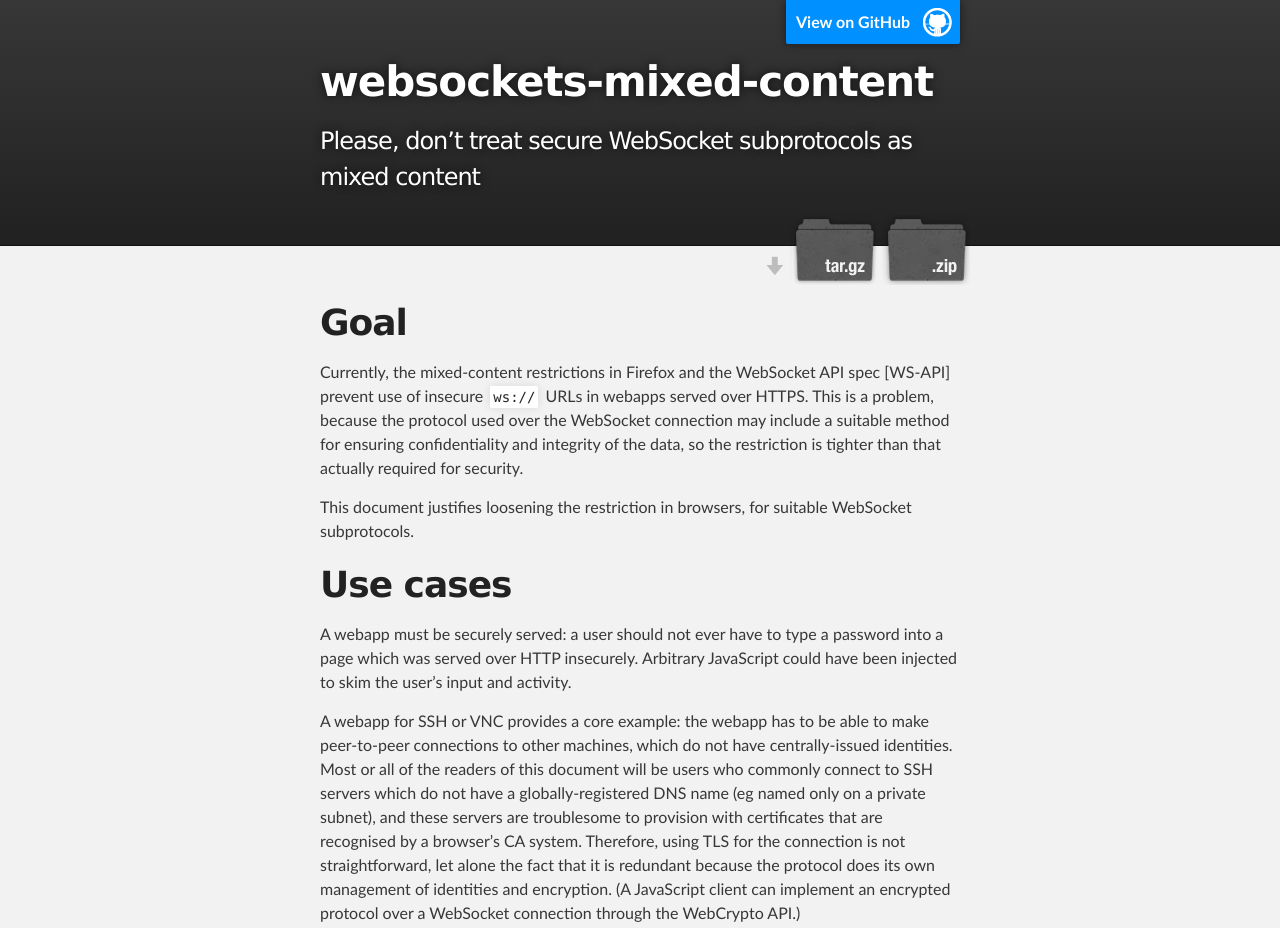
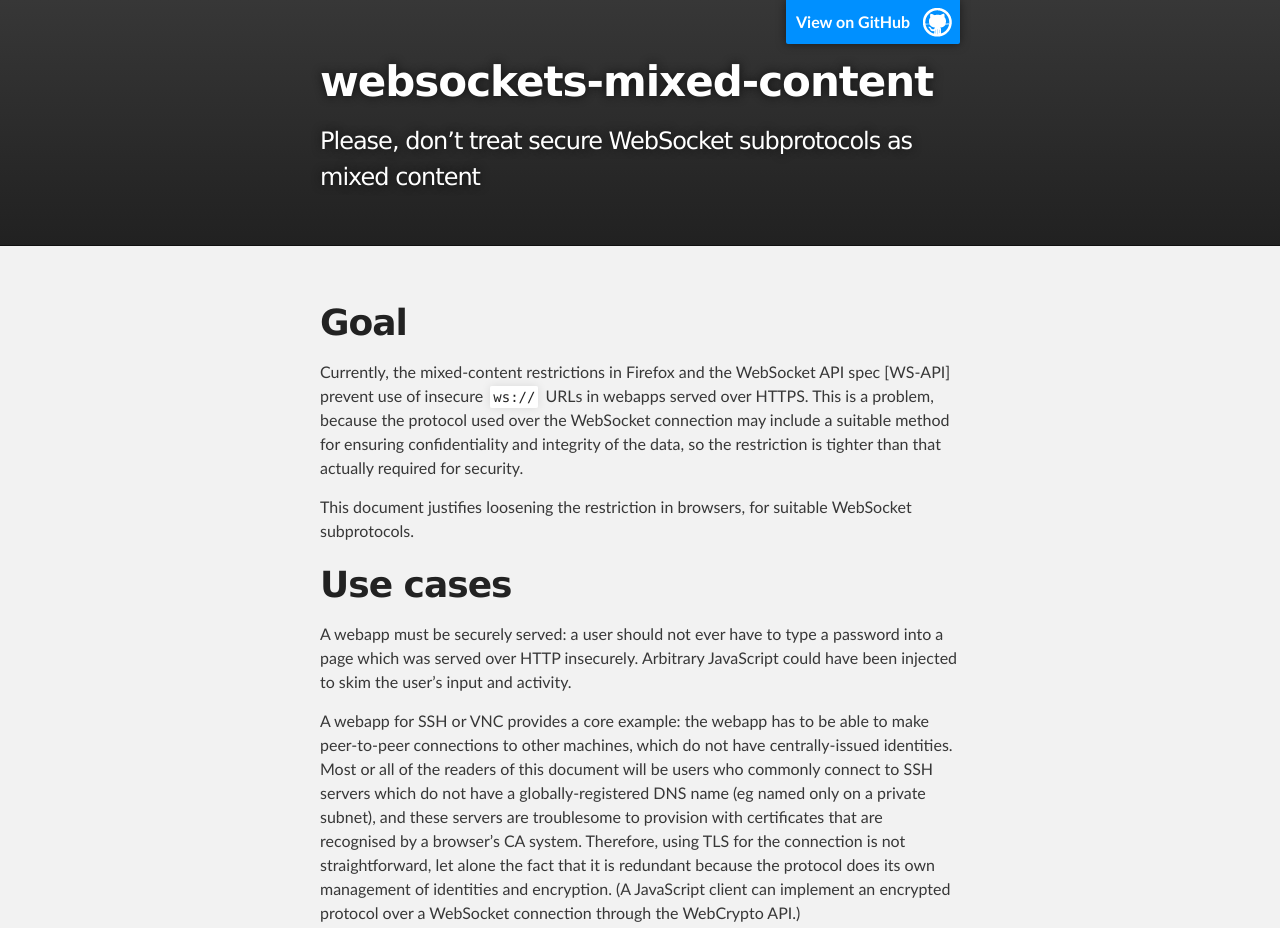
Before and after one commit to NWilson/websockets-mixed-context, a plain HTML site: page index.html in a window 1280 px wide. Shown: the top 928 px of the page. Drawn offline with Linux system fonts and the light colour scheme.

Commit message:
Update index.html

```diff
--- a/index.html
+++ b/index.html
@@ -21,10 +21,7 @@
           <h1 id="project_title">websockets-mixed-content</h1>
           <h2 id="project_tagline">Please, don’t treat secure WebSocket subprotocols as mixed content</h2>
 
-            <section id="downloads">
-              <a class="zip_download_link" href="https://github.com/NWilson/websockets-mixed-content/zipball/master">Download this project as a .zip file</a>
-              <a class="tar_download_link" href="https://github.com/NWilson/websockets-mixed-content/tarball/master">Download this project as a tar.gz file</a>
-            </section>
+
         </header>
     </div>
 
```
